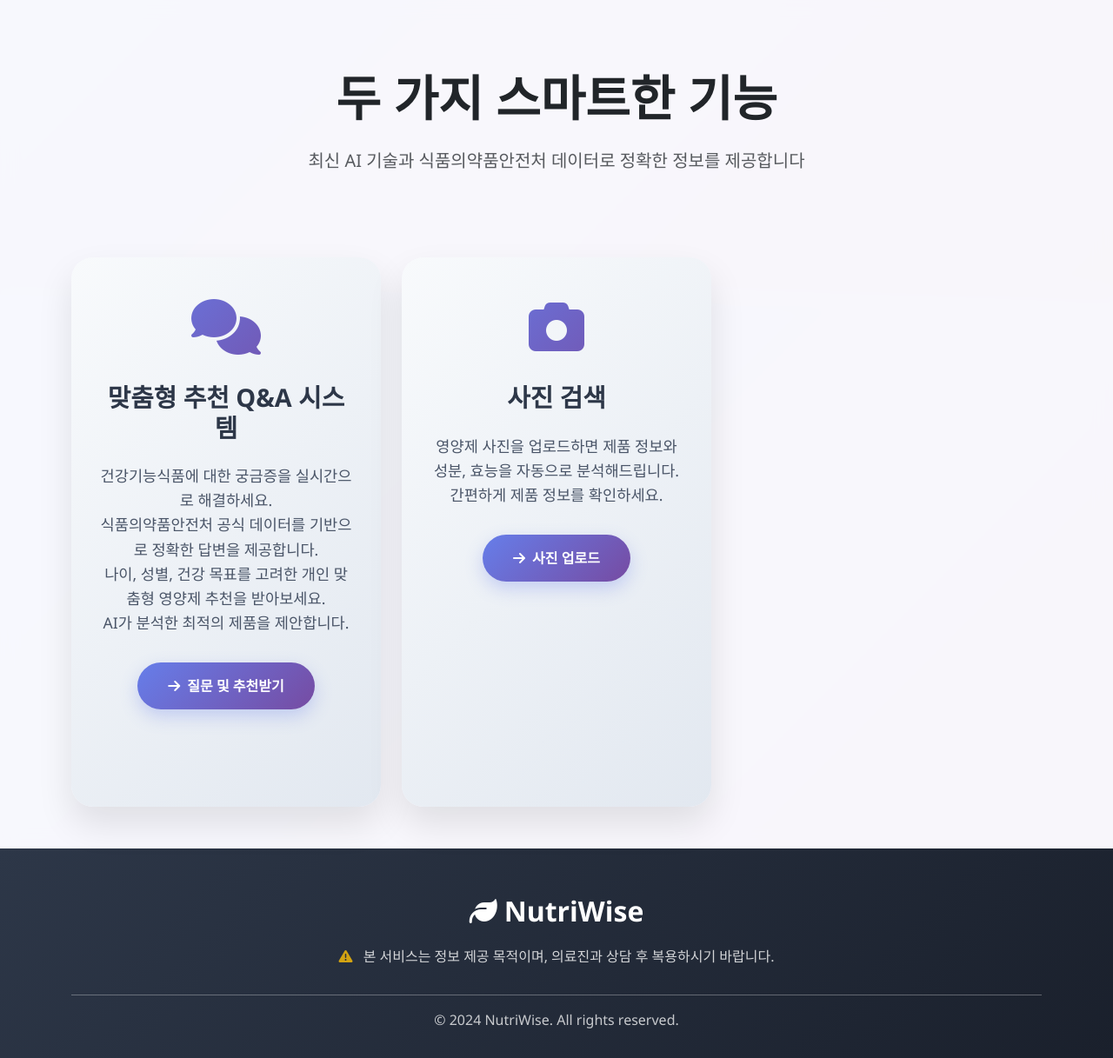
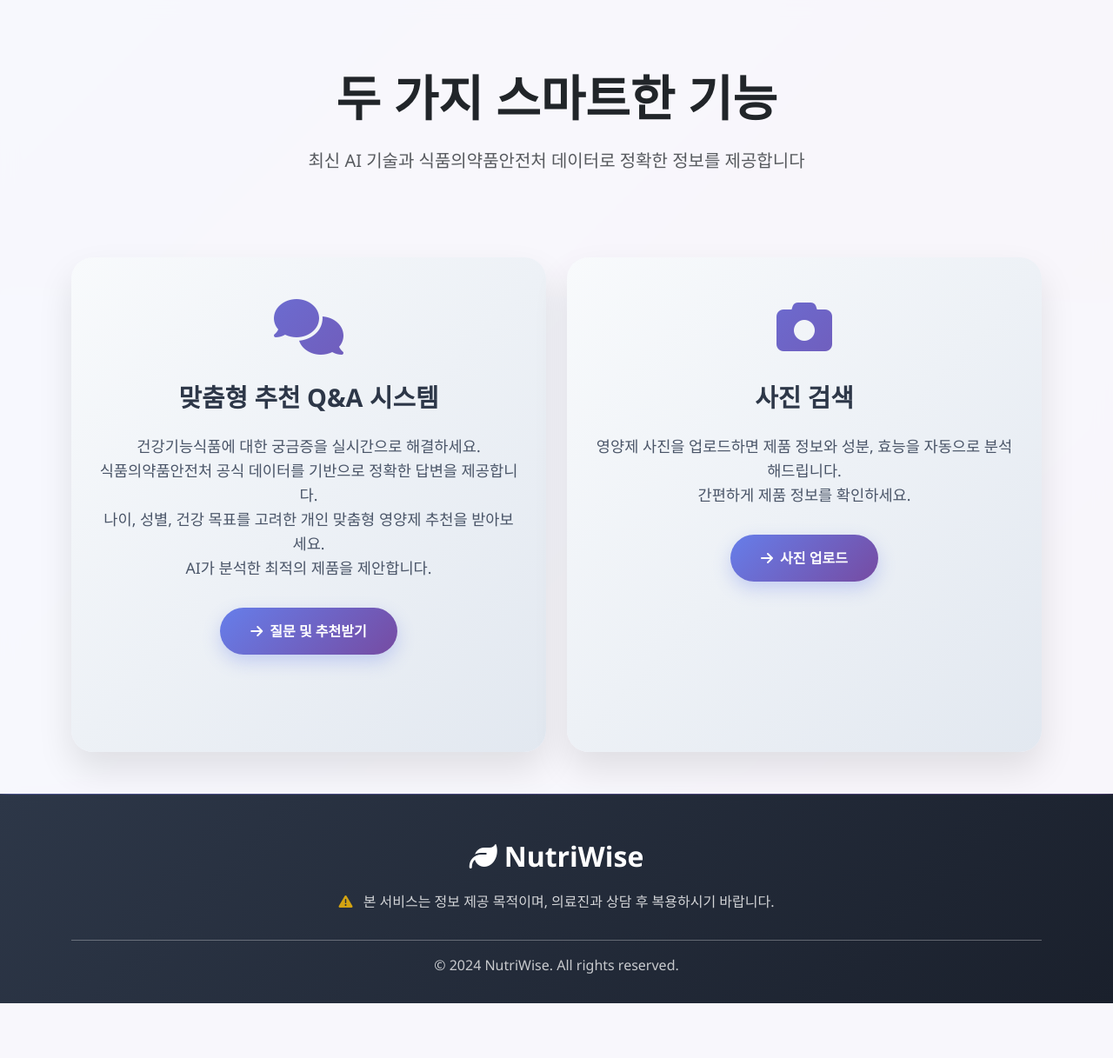
Before and after one commit to ParkVitna/SKN14-4th-1Team, a Django app: page /app/ in a window 1280 px wide. Shown: the part 461-1678 px from the top of the page at 87% size. After the commit the page ends 1615 px from the top, so only its background shows below. Run offline with Django 5.2, Linux system fonts and the light colour scheme; some libraries are stand-ins or nearby versions.

Commit message:
Feat: main.html 메인페이지 3칸->2칸 나누기 수정

```diff
--- a/ParkVitna/_4th_01_project/templates/app/main.html
+++ b/ParkVitna/_4th_01_project/templates/app/main.html
@@ -27,7 +27,7 @@
 
             <div class="row g-4">
                 <!-- Chat & Recommand Feature -->
-                <div class="col-lg-4">
+                <div class="col-lg-6">
                     <div class="feature-card">
                         <i class="fas fa-comments feature-icon"></i>
                         <h3>맞춤형 추천 Q&A 시스템</h3>
@@ -43,7 +43,7 @@
                 </div>
 
                 <!-- Photo Search Feature -->
-                <div class="col-lg-4">
+                <div class="col-lg-6">
                     <div class="feature-card">
                         <i class="fas fa-camera feature-icon"></i>
                         <h3>사진 검색</h3>
```
